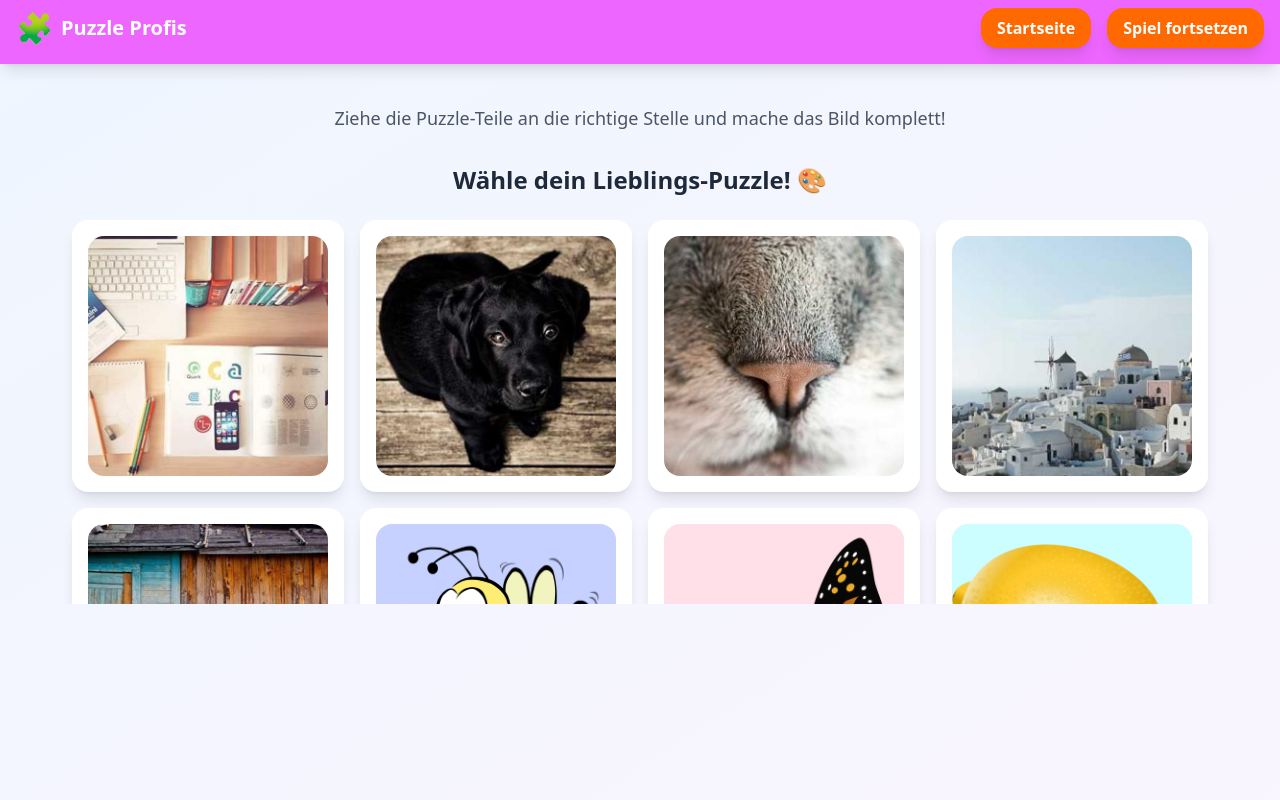
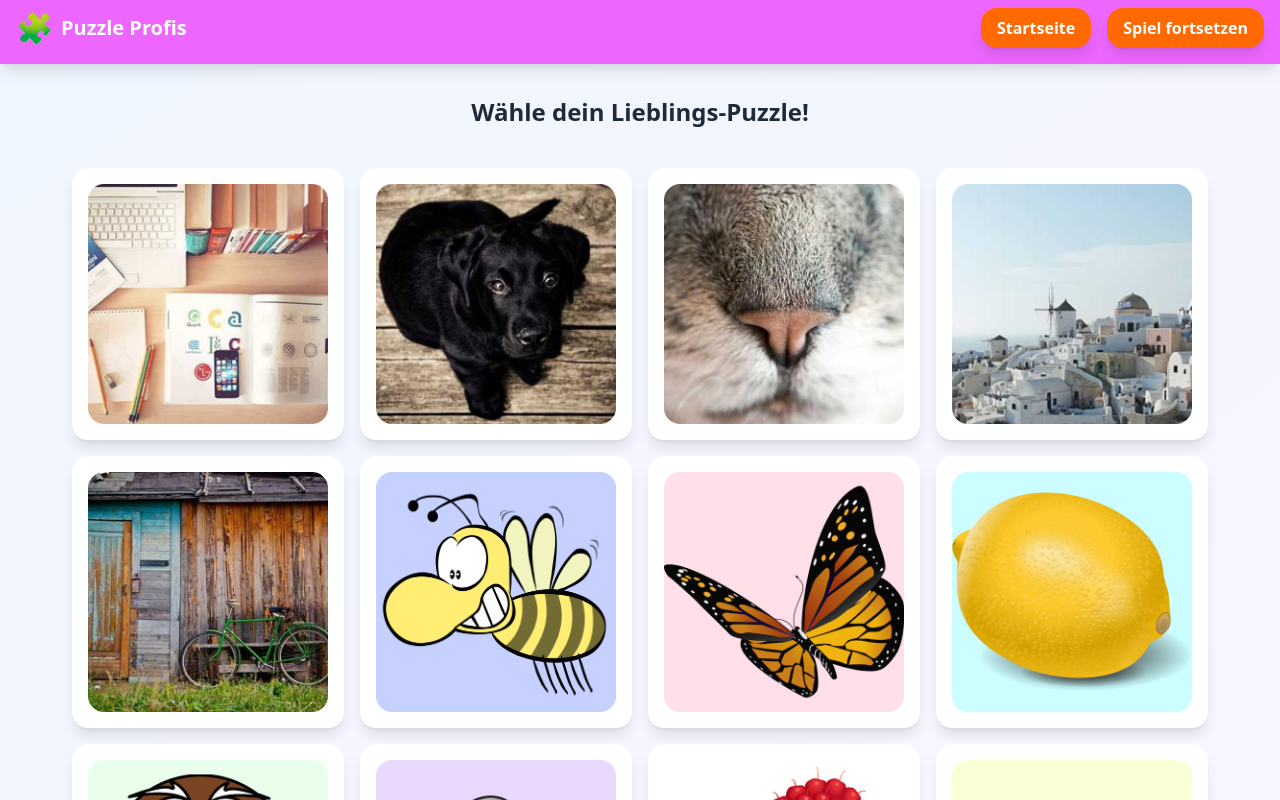
Before and after one commit to jaeniboy/puzzle-profis, a React (Vite) app: page / in a window 1280 px wide. Built offline with nearby package versions, Linux system fonts and the light colour scheme.

Commit message:
adjust image selection screen area

```diff
--- a/package.json
+++ b/package.json
@@ -4,7 +4,7 @@
   "version": "0.0.0",
   "type": "module",
   "scripts": {
-    "dev": "npm run generate-images && vite",
+    "dev": "npm run generate-images && vite --host",
     "build": "npm run generate-images && tsc -b && vite build",
     "generate-images": "node scripts/generate-images.js",
     "lint": "eslint .",
--- a/src/components/HomeScreen/HomeScreen.tsx
+++ b/src/components/HomeScreen/HomeScreen.tsx
@@ -19,7 +19,7 @@ export const HomeScreen: React.FC<HomeScreenProps> = ({
       <div className="container mx-auto px-4 py-8">
         <div className="space-y-8">
           {/* Logo and Description Section */}
-          <LogoAndDescription />
+          {/* <LogoAndDescription /> */}
 
           {/* Image Selection Section */}
           <div className="max-w-6xl mx-auto">
--- a/src/components/HomeScreen/ImageSelection.tsx
+++ b/src/components/HomeScreen/ImageSelection.tsx
@@ -13,13 +13,15 @@ export const ImageSelection: React.FC<ImageSelectionProps> = ({
   className = ''
 }) => {
   return (
-    <div className={`w-full ${className}`} data-testid="image-selection">
-      <h2 className="text-2xl font-family-[Comic_Sans_MS,cursive,sans-serif] font-bold text-center text-gray-800 mb-6">
-        Wähle dein Lieblings-Puzzle! 🎨
+    <div className={`w-full flex flex-col h-screen ${className}`} data-testid="image-selection">
+    {/* <div className={`w-full ${className}`} data-testid="image-selection"> */}
+      <h2 className="h-12 shrink-0 text-2xl font-family-[Comic_Sans_MS,cursive,sans-serif] font-bold text-center text-gray-800 mb-6">
+        Wähle dein Lieblings-Puzzle!
       </h2>
 
-      <div className="max-h-96 overflow-y-auto px-2" data-testid="image-grid-container">
-        <div className="grid grid-cols-2 md:grid-cols-3 lg:grid-cols-4 gap-4">
+      <div className="flex-1 overflow-y-auto px-2" data-testid="image-grid-container">
+      {/* <div className="max-h-96 overflow-y-auto px-2" data-testid="image-grid-container"> */}
+        <div className="grid grid-cols-2 md:grid-cols-3 lg:grid-cols-4 gap-4 pb-40">
           {images.map((image) => (
             <div
               key={image.id}
```
Also changed, not shown: debug-images.js (added).
